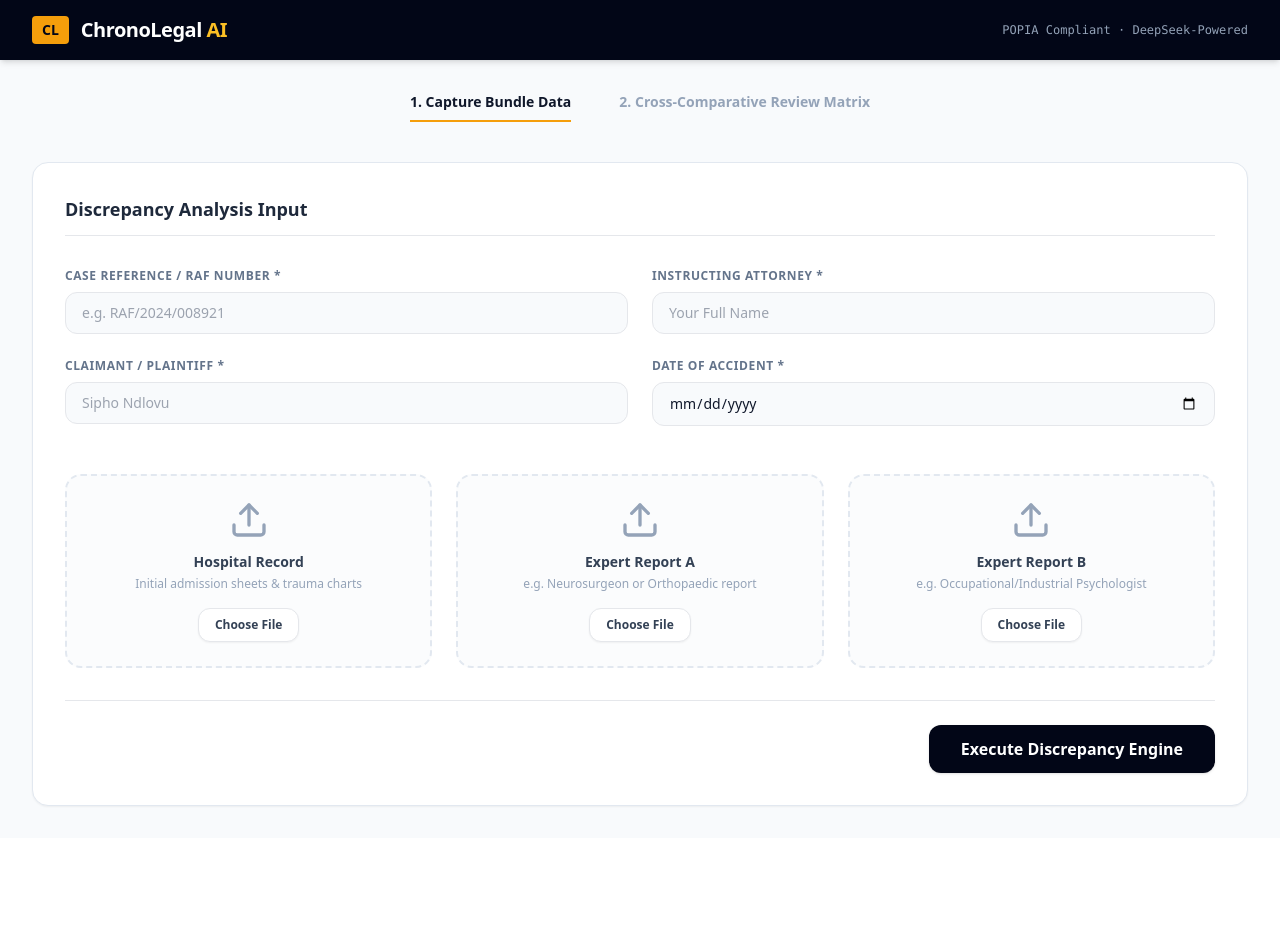
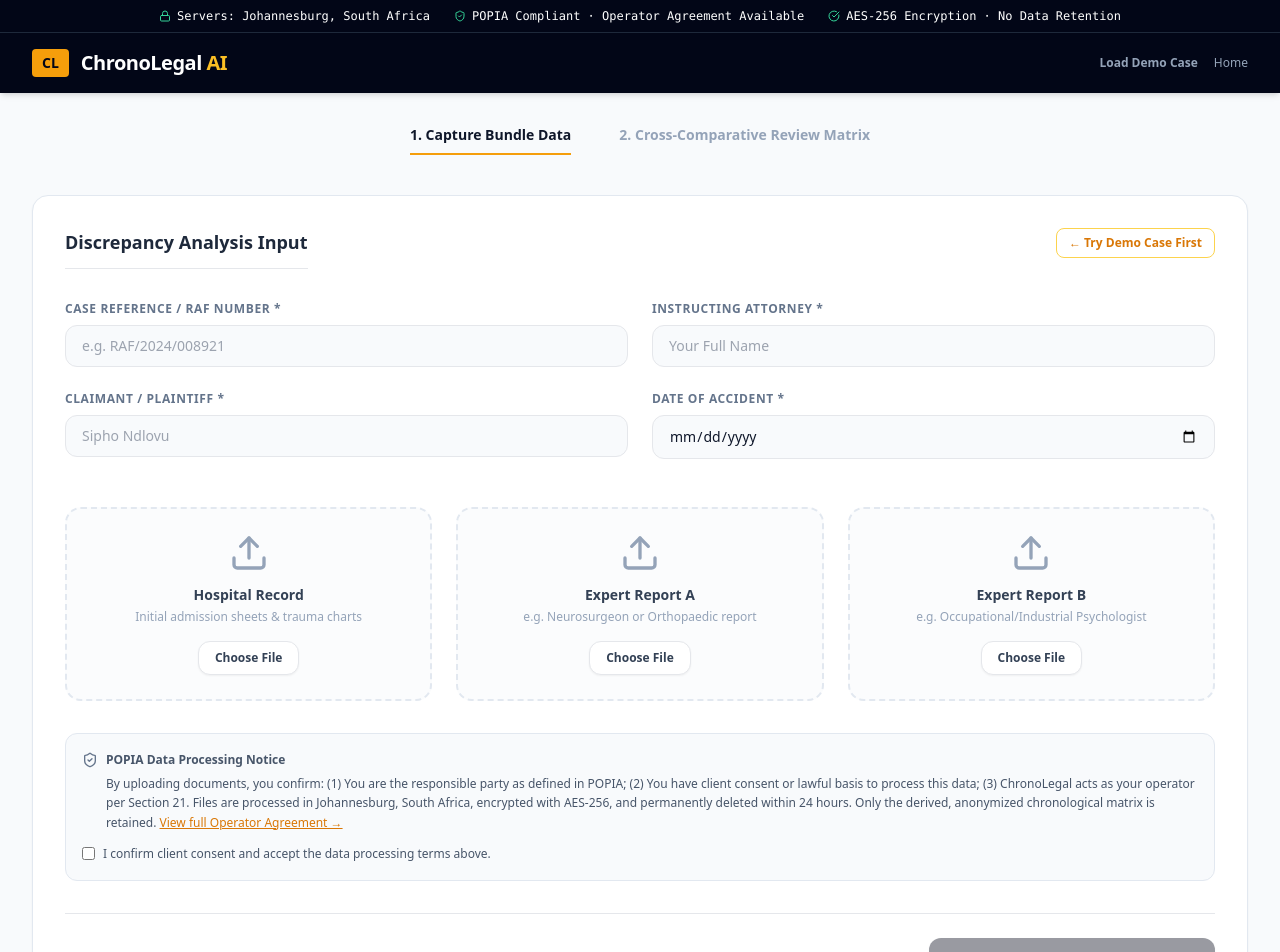
Before and after one commit to alutamak-rgb/chronolegal-sa, a Next.js app: page /tool in a window 1280 px wide. Shown: the top 952 px of the page. Before the commit the page ends 838 px from the top, so only its background shows below. Built offline with nearby package versions, Linux system fonts and the light colour scheme.

Commit message:
ChronoLegal SA: POPIA trust bar, pre-upload consent, demo case with 5 sample RAF entries, processing stages, source citations

```diff
--- a/app/tool/page.tsx
+++ b/app/tool/page.tsx
@@ -1,7 +1,8 @@
 "use client";
 
 import React, { useState } from "react";
-import { AlertTriangle, ShieldCheck, FileText, Upload, RefreshCw } from "lucide-react";
+import { AlertTriangle, ShieldCheck, FileText, Upload, RefreshCw, CheckCircle, Lock } from "lucide-react";
+import Link from "next/link";
 
 interface MatrixItem {
   date: string;
@@ -11,7 +12,16 @@
   expertB: string;
   riskLevel: "LOW" | "MEDIUM" | "HIGH";
   strategicAlert: string;
+  sourcePage?: string;
 }
+
+const DEMO_DATA: MatrixItem[] = [
+  { date: "2024-03-15 08:45", event: "Paramedics Arrive at Scene", hospitalRecord: "Patient found alert. GCS recorded as 15/15. No visible head trauma. C-spine cleared on scene.", expertA: "(Orthopaedic Report p.3) 'History suggests significant head strike against B-pillar. Paramedic report shows GCS 12 at scene.'", expertB: "(Industrial Psy. Report p.7) 'Claimant reports being confused and disorientated at scene — consistent with TBI and supporting loss of consciousness.'", riskLevel: "HIGH", strategicAlert: "CRITICAL: GCS score contradiction. Hospital baseline = 15/15 (fully alert). Both experts retroactively claim GCS 12 at scene. Opposing counsel will challenge the truthfulness of the initial GCS recording. Request original paramedic run sheet via subpoena.", sourcePage: "Hospital p.1, Ortho p.3, Ind Psych p.7" },
+  { date: "2024-03-15 09:20", event: "Emergency Department Admission", hospitalRecord: "Triaged as Priority 3 (non-urgent). Soft tissue cervical strain noted. Prescribed Mybulen (ibuprofen+paracetamol). Advised to rest 3-5 days.", expertA: "(Orthopaedic Report p.4) 'Patient presented with severe cervical spine pain. Immediate imaging warranted. Missed C5-C6 disc herniation evident on later MRI.'", expertB: "—", riskLevel: "HIGH", strategicAlert: "ALERT: Hospital diagnosis of 'soft tissue strain' contradicts later finding of C5-C6 disc herniation. This is a common RAF defense tactic — arguing the injury is not accident-related but degenerative. Gather evidence of immediate post-accident complaint pattern. Obtain hospital triage nurse statement.", sourcePage: "Hospital p.2, Ortho p.4" },
+  { date: "2024-03-15 14:00", event: "Discharge from Hospital", hospitalRecord: "Patient discharged. Ambulatory. Advised to follow up with GP in 7 days if symptoms persist. No follow-up appointment made.", expertA: "(Orthopaedic Report p.5) 'Patient reports being unable to walk unaided for 2 weeks post-accident. Relied on family members for basic mobility.'", expertB: "—", riskLevel: "MEDIUM", strategicAlert: "Gap alert: No medical attendance between discharge (Day 1) and first orthopaedic consult. This 14-day gap will be exploited by RAF to argue insufficient injury severity. Obtain affidavit from family members documenting daily assistance provided. Gather pharmacy records for pain medication purchases.", sourcePage: "Hospital p.4, Ortho p.5" },
+  { date: "2024-04-01", event: "Return to Work Attempt", hospitalRecord: "(Patient self-report via RAF1 form) 'Returned to light duties on April 1. Full duties by April 15.'", expertA: "—", expertB: "(Industrial Psy. Report p.10) 'Claimant has been completely incapacitated since the accident. Has not worked a single day. Previous delivery driver role now medically impossible.'", riskLevel: "HIGH", strategicAlert: "FATAL CONTRADICTION: Claimant self-reported returning to work on RAF1 form. Industrial psychologist claims total incapacity. This will destroy the loss of earnings claim if not addressed. Interview claimant immediately. Review bank deposits / payslips for April 2024. Amend RAF1 if clerical error.", sourcePage: "RAF1 form p.3, Ind Psych p.10" },
+  { date: "2024-06-10", event: "Orthopaedic Surgery Scheduled", hospitalRecord: "—", expertA: "(Orthopaedic Report p.6) 'C5-C6 anterior cervical discectomy and fusion recommended. Estimated cost: R185,000 at private facility. 6-12 month recovery.'", expertB: "(Industrial Psy. Report p.12) 'Post-surgical recovery will extend functional incapacity to minimum 18 months from accident date. Retraining as sedentary worker required.'", riskLevel: "MEDIUM", strategicAlert: "Quantum impact: Surgery cost + 18-month loss of earnings creates substantial general damages claim. Ensure updated RAF4 Serious Injury Assessment is obtained post-surgery for the narrative test gate. Obtain private hospital quote on letterhead.", sourcePage: "Ortho p.6, Ind Psych p.12" },
+];
 
 export default function ChronolegalAnalysisTool() {
   const [step, setStep] = useState<1 | 2>(1);
@@ -25,6 +35,9 @@
   const [expertReportA, setExpertReportA] = useState<File | null>(null);
   const [expertReportB, setExpertReportB] = useState<File | null>(null);
   const [matrixData, setMatrixData] = useState<MatrixItem[]>([]);
+  const [consented, setConsented] = useState(false);
+  const [processingStage, setProcessingStage] = useState("");
+  const [isDemo, setIsDemo] = useState(false);
 
   const handleFileUpload = (e: React.ChangeEvent<HTMLInputElement>, slot: string) => {
     if (e.target.files?.[0]) {
@@ -35,15 +48,25 @@
     }
   };
 
+  const loadDemoCase = () => {
+    setCaseRef("RAF/2024/008921");
+    setClaimant("Sipho Ndlovu");
+    setAccidentDate("2024-03-15");
+    setMatrixData(DEMO_DATA);
+    setIsDemo(true);
+    setStep(2);
+  };
+
   const executeLiveAnalysis = async (e: React.FormEvent) => {
     e.preventDefault();
     setLoading(true);
     setError(null);
     if (!hospitalRecord || !expertReportA || !expertReportB) {
-      setError("All three document slots are required before analysis.");
+      setError("All three document slots are required.");
       setLoading(false);
       return;
     }
+    setProcessingStage("Extracting text from documents...");
     const payload = new FormData();
     payload.append("caseRef", caseRef);
     payload.append("attorney", attorney);
@@ -53,26 +76,42 @@
     payload.append("expertReportA", expertReportA);
     payload.append("expertReportB", expertReportB);
     try {
+      setProcessingStage("Cross-referencing hospital baseline against expert reports...");
       const response = await fetch("/api/analyze", { method: "POST", body: payload });
+      setProcessingStage("Building discrepancy matrix...");
       const result = await response.json();
-      if (!response.ok) throw new Error(result.error || "Server processing failed.");
+      if (!response.ok) throw new Error(result.error || "Analysis failed.");
       setMatrixData(result.data);
+      setIsDemo(false);
       setStep(2);
     } catch (err: any) {
-      setError(err.message || "An unexpected processing fault occurred.");
+      setError(err.message || "Processing fault.");
     } finally {
       setLoading(false);
+      setProcessingStage("");
     }
   };
 
+  const allFilesLoaded = hospitalRecord && expertReportA && expertReportB;
+
   return (
     <div className="min-h-screen bg-slate-50 font-sans text-slate-900">
-      <header className="bg-slate-950 text-white px-8 py-4 flex justify-between items-center shadow-md">
-        <div className="flex items-center gap-3">
+      {/* POPIA Trust Bar */}
+      <div className="bg-slate-950 text-white text-xs py-2 px-4 flex justify-center items-center gap-6 font-mono">
+        <span className="flex items-center gap-1.5"><Lock size={12} className="text-emerald-400"/> Servers: Johannesburg, South Africa</span>
+        <span className="flex items-center gap-1.5"><ShieldCheck size={12} className="text-emerald-400"/> POPIA Compliant · Operator Agreement Available</span>
+        <span className="flex items-center gap-1.5"><CheckCircle size={12} className="text-emerald-400"/> AES-256 Encryption · No Data Retention</span>
+      </div>
+
+      <header className="bg-slate-950 text-white px-8 py-4 flex justify-between items-center shadow-md border-t border-slate-800">
+        <Link href="/" className="flex items-center gap-3 no-underline">
           <div className="bg-amber-500 font-bold px-2.5 py-1 rounded text-slate-950 text-sm">CL</div>
           <h1 className="text-xl font-bold tracking-tight">ChronoLegal <span className="text-amber-400">AI</span></h1>
+        </Link>
+        <div className="flex items-center gap-4">
+          <button onClick={loadDemoCase} className="text-xs text-slate-400 hover:text-amber-400 transition-colors font-bold">Load Demo Case</button>
+          <Link href="/" className="text-xs text-slate-400 hover:text-white transition-colors">Home</Link>
         </div>
-        <span className="text-xs text-slate-400 font-mono">POPIA Compliant · DeepSeek-Powered</span>
       </header>
 
       <main className="max-w-7xl mx-auto p-8">
@@ -85,13 +124,22 @@
 
         {step === 1 && (
           <form onSubmit={executeLiveAnalysis} className="space-y-8 bg-white p-8 rounded-2xl border border-slate-200 shadow-sm">
-            <h2 className="text-lg font-bold text-slate-800 border-b pb-3">Discrepancy Analysis Input</h2>
+            <div className="flex items-start justify-between">
+              <div>
+                <h2 className="text-lg font-bold text-slate-800 border-b pb-3">Discrepancy Analysis Input</h2>
+              </div>
+              <button type="button" onClick={loadDemoCase} className="text-xs text-amber-600 hover:text-amber-800 font-bold border border-amber-300 rounded-lg px-3 py-1.5 hover:bg-amber-50 transition-all">
+                ← Try Demo Case First
+              </button>
+            </div>
+
             <div className="grid grid-cols-1 md:grid-cols-2 gap-6">
               <div><label className="block text-xs font-bold uppercase tracking-wider text-slate-500 mb-2">Case Reference / RAF Number *</label><input required type="text" value={caseRef} onChange={e=>setCaseRef(e.target.value)} placeholder="e.g. RAF/2024/008921" className="w-full px-4 py-2.5 border rounded-xl focus:outline-amber-500 text-sm bg-slate-50"/></div>
               <div><label className="block text-xs font-bold uppercase tracking-wider text-slate-500 mb-2">Instructing Attorney *</label><input required type="text" value={attorney} onChange={e=>setAttorney(e.target.value)} placeholder="Your Full Name" className="w-full px-4 py-2.5 border rounded-xl focus:outline-amber-500 text-sm bg-slate-50"/></div>
               <div><label className="block text-xs font-bold uppercase tracking-wider text-slate-500 mb-2">Claimant / Plaintiff *</label><input required type="text" value={claimant} onChange={e=>setClaimant(e.target.value)} placeholder="Sipho Ndlovu" className="w-full px-4 py-2.5 border rounded-xl focus:outline-amber-500 text-sm bg-slate-50"/></div>
               <div><label className="block text-xs font-bold uppercase tracking-wider text-slate-500 mb-2">Date of Accident *</label><input required type="date" value={accidentDate} onChange={e=>setAccidentDate(e.target.value)} className="w-full px-4 py-2.5 border rounded-xl focus:outline-amber-500 text-sm bg-slate-50"/></div>
             </div>
+
             <div className="grid grid-cols-1 md:grid-cols-3 gap-6 pt-4">
               {[
                 { key: "hospital", title: "Hospital Record", file: hospitalRecord, subtitle: "Initial admission sheets & trauma charts" },
@@ -110,11 +158,35 @@
                 </div>
               ))}
             </div>
-            <div className="pt-6 border-t flex justify-end">
-              <button type="submit" disabled={loading} className="bg-slate-950 text-white font-bold px-8 py-3 rounded-xl flex items-center gap-3 shadow hover:bg-slate-900 transition-all disabled:opacity-50">
-                {loading ? <><RefreshCw className="h-5 w-5 animate-spin text-amber-400"/>Analysing Trial Bundle...</> : "Execute Discrepancy Engine"}
+
+            {/* POPIA Pre-Upload Consent */}
+            <div className="bg-slate-50 border border-slate-200 rounded-xl p-4 text-xs text-slate-600 leading-relaxed">
+              <div className="flex items-start gap-2 mb-3">
+                <ShieldCheck className="h-4 w-4 text-slate-500 mt-0.5 shrink-0"/>
+                <div>
+                  <span className="font-bold block mb-1">POPIA Data Processing Notice</span>
+                  <p>By uploading documents, you confirm: (1) You are the responsible party as defined in POPIA; (2) You have client consent or lawful basis to process this data; (3) ChronoLegal acts as your operator per Section 21. Files are processed in Johannesburg, South Africa, encrypted with AES-256, and permanently deleted within 24 hours. Only the derived, anonymized chronological matrix is retained. <a href="#" className="text-amber-600 underline">View full Operator Agreement →</a></p>
+                </div>
+              </div>
+              <label className="flex items-center gap-2 cursor-pointer">
+                <input type="checkbox" checked={consented} onChange={e=>setConsented(e.target.checked)} className="rounded border-slate-300 text-amber-500 focus:ring-amber-500"/>
+                <span className="font-medium">I confirm client consent and accept the data processing terms above.</span>
+              </label>
+            </div>
+
+            <div className="pt-6 border-t flex justify-between items-center">
+              <p className="text-xs text-slate-400">All files encrypted with AES-256 · Deleted within 24 hours</p>
+              <button type="submit" disabled={loading || !allFilesLoaded || !consented} className="bg-slate-950 text-white font-bold px-8 py-3 rounded-xl flex items-center gap-3 shadow hover:bg-slate-900 transition-all disabled:opacity-40 disabled:cursor-not-allowed">
+                {loading ? <><RefreshCw className="h-5 w-5 animate-spin text-amber-400"/> Analyse Trial Bundle...</> : "Execute Discrepancy Engine"}
               </button>
             </div>
+
+            {/* Processing Stage Indicator */}
+            {loading && processingStage && (
+              <div className="text-center py-4">
+                <p className="text-sm text-slate-500 font-mono animate-pulse">{processingStage}</p>
+              </div>
+            )}
           </form>
         )}
 
@@ -122,12 +194,13 @@
           <div className="space-y-6">
             <div className="bg-white border p-6 rounded-2xl shadow-sm flex flex-col md:flex-row justify-between items-start md:items-center gap-4">
               <div>
-                <span className="text-xs font-mono px-2.5 py-1 bg-amber-100 text-amber-800 rounded-full font-bold">LIVE INTELLIGENCE MATRIX</span>
+                <span className="text-xs font-mono px-2.5 py-1 bg-amber-100 text-amber-800 rounded-full font-bold">{isDemo ? "DEMO CASE" : "LIVE INTELLIGENCE MATRIX"}</span>
                 <h2 className="text-xl font-extrabold text-slate-800 mt-2">Matter Profile: {claimant||"Claimant"}</h2>
-                <p className="text-xs text-slate-400 mt-1 font-mono">Reference: {caseRef} · Accident Date: {accidentDate}</p>
+                <p className="text-xs text-slate-400 mt-1 font-mono">Reference: {caseRef} · Accident Date: {accidentDate}{isDemo ? " · Sample Data" : ""}</p>
               </div>
               <button onClick={()=>setStep(1)} className="border font-bold text-xs px-4 py-2.5 rounded-xl bg-white text-slate-700 hover:bg-slate-50 transition-all">← Process New Bundle</button>
             </div>
+
             <div className="bg-white border border-slate-200 rounded-2xl overflow-hidden shadow-sm">
               <div className="overflow-x-auto">
                 <table className="w-full border-collapse text-left text-sm">
@@ -138,7 +211,7 @@
                       <th className="p-4 border-b">Hospital Baseline</th>
                       <th className="p-4 border-b">Expert Report A</th>
                       <th className="p-4 border-b">Expert Report B</th>
-                      <th className="p-4 border-b w-28">Risk</th>
+                      <th className="p-4 border-b w-24">Risk</th>
                     </tr>
                   </thead>
                   <tbody className="divide-y divide-slate-200 bg-white">
@@ -148,7 +221,7 @@
                       return (
                         <React.Fragment key={index}>
                           <tr className={`transition-all ${isHigh?"bg-red-50/40":isMed?"bg-amber-50/30":"hover:bg-slate-50"}`}>
-                            <td className="p-4 font-mono font-bold text-slate-600 align-top">{item.date}</td>
+                            <td className="p-4 font-mono font-bold text-slate-600 align-top text-xs">{item.date}</td>
                             <td className="p-4 font-bold text-slate-800 align-top">{item.event}</td>
                             <td className="p-4 text-slate-600 text-xs leading-relaxed align-top">{item.hospitalRecord||"—"}</td>
                             <td className="p-4 text-slate-600 text-xs leading-relaxed align-top">{item.expertA||"—"}</td>
@@ -164,7 +237,15 @@
                               <td colSpan={6} className="px-4 pb-4 pt-0">
                                 <div className={`p-4 rounded-xl text-xs flex items-start gap-3 border ${isHigh?"border-red-200 bg-white text-red-900":"border-amber-200 bg-white text-amber-900"}`}>
                                   <ShieldCheck className={`h-4 w-4 shrink-0 mt-0.5 ${isHigh?"text-red-600":"text-amber-600"}`}/>
-                                  <div><span className="font-extrabold uppercase font-mono text-[10px] block mb-1">Defense Vulnerability Warning:</span>{item.strategicAlert}</div>
+                                  <div className="flex-1">
+                                    <span className="font-extrabold uppercase font-mono text-[10px] block mb-1">Defense Vulnerability Warning:</span>
+                                    <p className="mb-2">{item.strategicAlert}</p>
+                                    {item.sourcePage && (
+                                      <div className="text-[10px] font-mono text-slate-400 border-t border-slate-200 pt-2 mt-2">
+                                        📄 Source: {item.sourcePage}
+                                      </div>
+                                    )}
+                                  </div>
                                 </div>
                               </td>
                             </tr>
```
